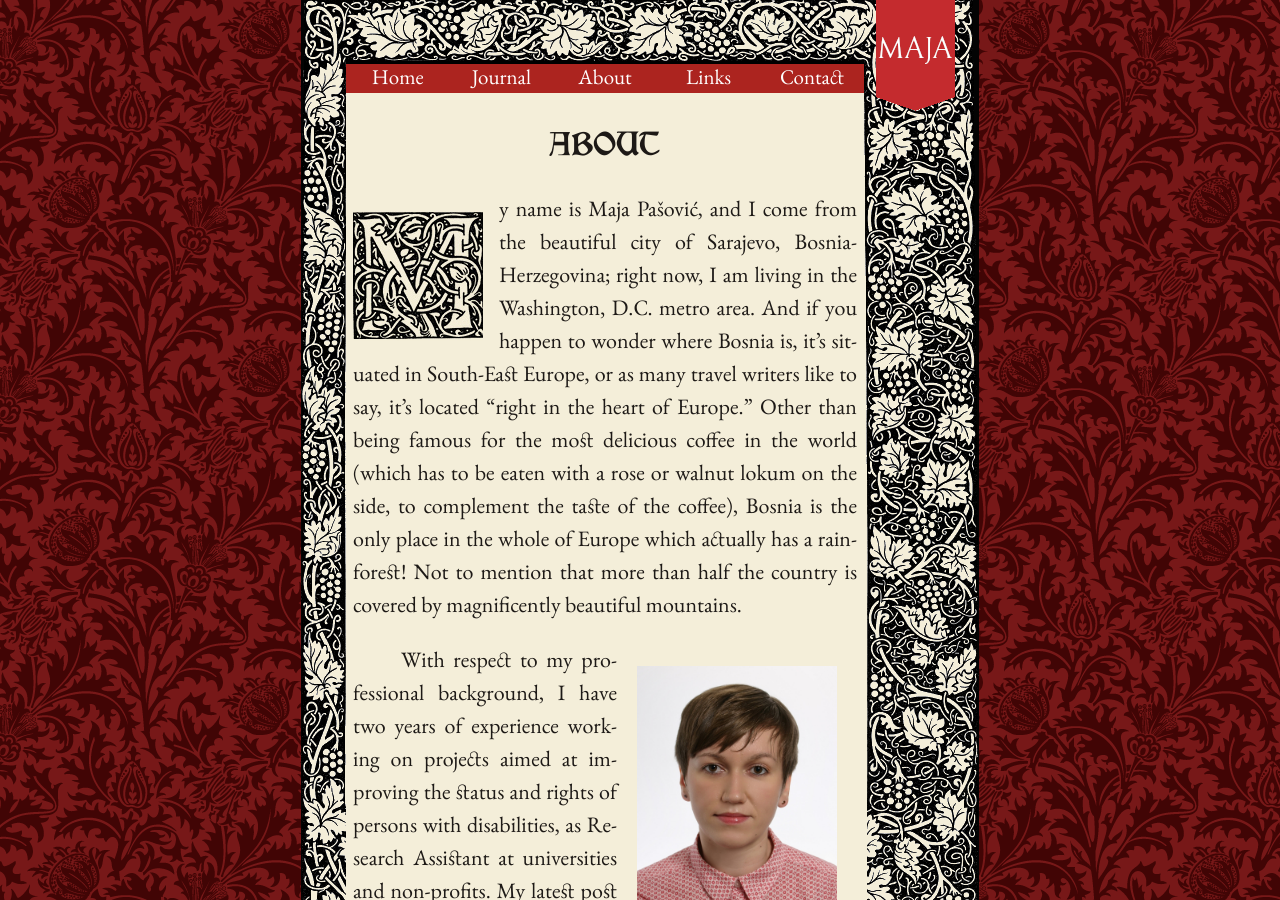
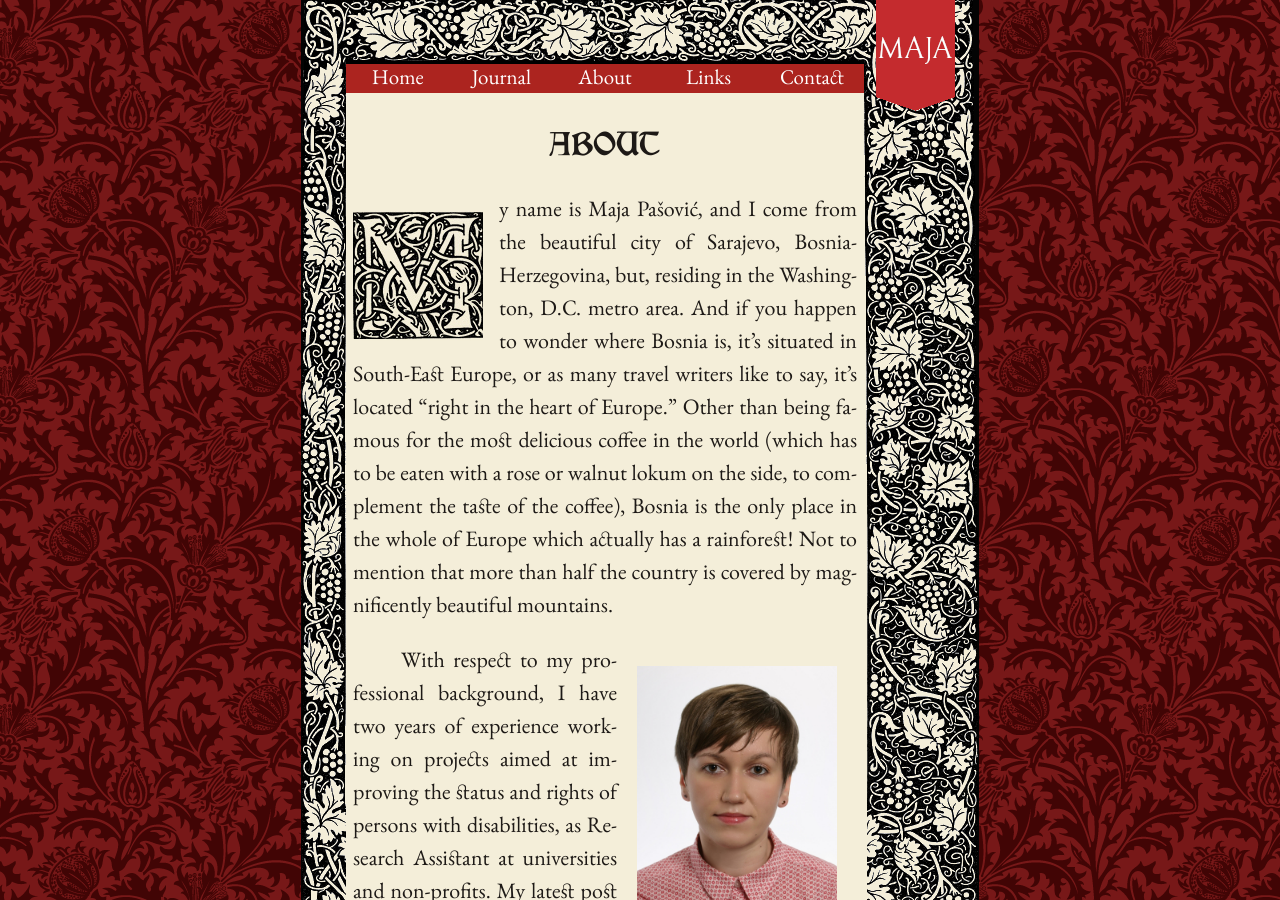
Before and after one commit to mpasovic/majapasovic.org, a Jekyll site: the page built from about.md, in a window 1280 px wide and 900 px high. Built offline with Jekyll 4.4.1, drawn with Linux system fonts in a browser that asks for light colours; nearby versions of some CDN libraries.

Commit message:
Updated about.md

```diff
--- a/about.md
+++ b/about.md
@@ -4,7 +4,7 @@ title: About
 published: true
 ---
 
-<span class="versal m9">M</span>y name is Maja Pašović, and I come from the beautiful city of Sarajevo, Bosnia-Herzegovina; right now, I am living in the Washington, D.C. metro area. And if you happen to wonder where Bosnia is, it's situated in South-East Europe, or as many travel writers like to say, it's located "right in the heart of Europe." Other than being famous for the most delicious coffee in the world (which has to be eaten with a rose or walnut lokum on the side, to complement the taste of the coffee), Bosnia is the only place in the whole of Europe which actually has a rainforest! Not to mention that more than half the country is covered by magnificently beautiful mountains.
+<span class="versal m9">M</span>y name is Maja Pašović, and I come from the beautiful city of Sarajevo, Bosnia-Herzegovina, but, residing in the Washington, D.C. metro area. And if you happen to wonder where Bosnia is, it's situated in South-East Europe, or as many travel writers like to say, it's located "right in the heart of Europe." Other than being famous for the most delicious coffee in the world (which has to be eaten with a rose or walnut lokum on the side, to complement the taste of the coffee), Bosnia is the only place in the whole of Europe which actually has a rainforest! Not to mention that more than half the country is covered by magnificently beautiful mountains.
 
 <img src="/img/Maja%20BLOG_Photo.jpg" alt="Maja Pasovic" style="float:right;width:200px;margin:10px;padding:10px;">
 
```
